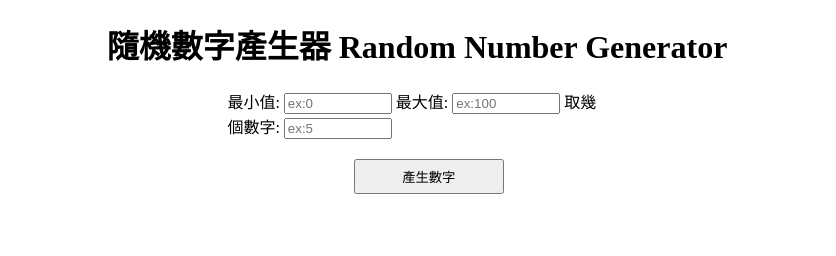
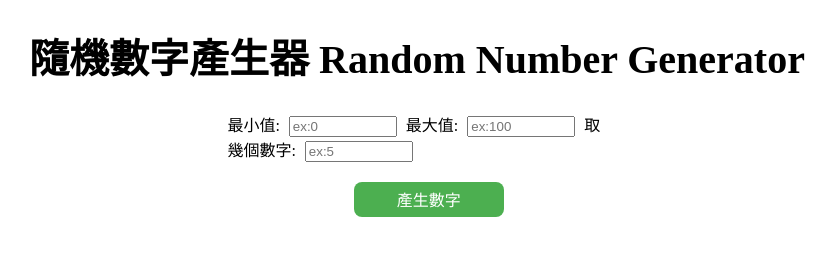
Before and after one commit to 13rianWu/Random-Number, a plain HTML site: page index.html in a window 1280 px wide. Shown: the whole page, without its empty margins (223-1059 px from the left). Drawn offline with Linux system fonts and the light colour scheme.

Commit message:
20230311_2

```diff
--- /dev/null
+++ b/func.js
@@ -0,0 +1,23 @@
+function gen(){
+    let child = document.getElementById("result");
+    let min = parseInt(document.getElementById("min").value);
+    let max = parseInt(document.getElementById("max").value);
+    let quantity = parseInt(document.getElementById("quantity").value);
+    let result = document.getElementById("result");
+    while (child.firstChild){
+        child.removeChild(child.firstChild);
+    }
+    if ( min > max || isNaN(min) || isNaN(max) || isNaN(quantity) ){
+        alert('請輸入正確的數字');
+        return
+    }
+    for (let i = 0; i < quantity; i++){
+        let res = Math.floor(Math.random()*(max-min+1))+min;
+        let div = document.createElement("div");
+        div.style.margin = "0px 0px 5px 0px";
+        let txt = document.createElement("label");
+        txt.textContent = res ;
+        div.appendChild(txt);
+        result.appendChild(div);
+    }
+}
--- a/index.html
+++ b/index.html
@@ -5,49 +5,27 @@
     <meta http-equiv="X-UA-Compatible" content="IE=edge">
     <meta name="viewport" content="width=device-width, initial-scale=1.0">
     <title>Random Number</title>
-    <script>
-        function gen(){
-            let child = document.getElementById("result");
-            let min = parseInt(document.getElementById("min").value);
-            let max = parseInt(document.getElementById("max").value);
-            let quantity = parseInt(document.getElementById("quantity").value);
-            let result = document.getElementById("result");
-            while (child.firstChild){
-                child.removeChild(child.firstChild);
-            }
-            if ( min > max || isNaN(min) || isNaN(max) || isNaN(quantity) ){
-                alert('請輸入正確的數字');
-                return
-            }
-            for (let i = 0; i < quantity; i++){
-                let res = Math.floor(Math.random()*(max-min+1))+min;
-                let div = document.createElement("div");
-                div.style.margin = "0px 0px 5px 0px";
-                let txt = document.createElement("label");
-                txt.textContent = res ;
-                div.appendChild(txt);
-                result.appendChild(div);
-            }
-        }
-    </script>
+    <script src="func.js"></script>
+    <link rel="stylesheet" type="text/css" href="style.css">
+
 </head>
 <body>
     <div class="header">
-        <h1 style="text-align: center;">隨機數字產生器 Random Number Generator</h1>
+        <h1 class="title">隨機數字產生器 Random Number Generator</h1>
     </div>
     <div class="body">
-        <div style="margin: 0 35%;">
+        <div class="box">
             最小值:
-            <input style="width: 100px;" type="text" id="min" placeholder="ex:0">
+            <input class="inputfield" type="text" id="min" placeholder="ex:0">
             最大值:
-            <input style="width: 100px;" type="text" id="max" placeholder="ex:100">
+            <input class="inputfield" type="text" id="max" placeholder="ex:100">
             取幾個數字:
-            <input onkeyup="value=value.replace(/[^\d]/g,'')" style="width: 100px;" type="text" id="quantity" placeholder="ex:5">
+            <input class="inputfield" onkeyup="value=value.replace(/[^\d]/g,'')" type="text" id="quantity" placeholder="ex:5">
         </div>
         <div>
-            <button onclick="gen()" style="height: 35px; width: 150px; margin: 20px 45%;">產生數字</button>
+            <button class="buttonGen" onclick="gen()">產生數字</button>
         </div>
-        <div id="result" style="margin: 0 35%;"></div>
+        <div class="box" id="result"></div>
     </div>
 </body>
 </html>
--- /dev/null
+++ b/style.css
@@ -0,0 +1,30 @@
+p{
+    color: red;
+}
+.title{
+    text-align: center;
+    font-size: 40px;
+}
+.inputfield{
+    width: 100px;
+    margin: 0 5px;
+}
+.buttonGen{
+    height: 35px;
+    width: 150px;
+    margin: 20px 45%;
+    background-color: #4CAF50;
+    border: 0px;
+    border-radius: 8px;
+    color: white;
+    font-size: 16px;
+}
+.buttonGen:hover{
+    background-color: #3a833c;
+}
+.buttonGen:active{
+    background-color: #214b22;
+}
+.box{
+    margin: 0 35%;
+}
```
